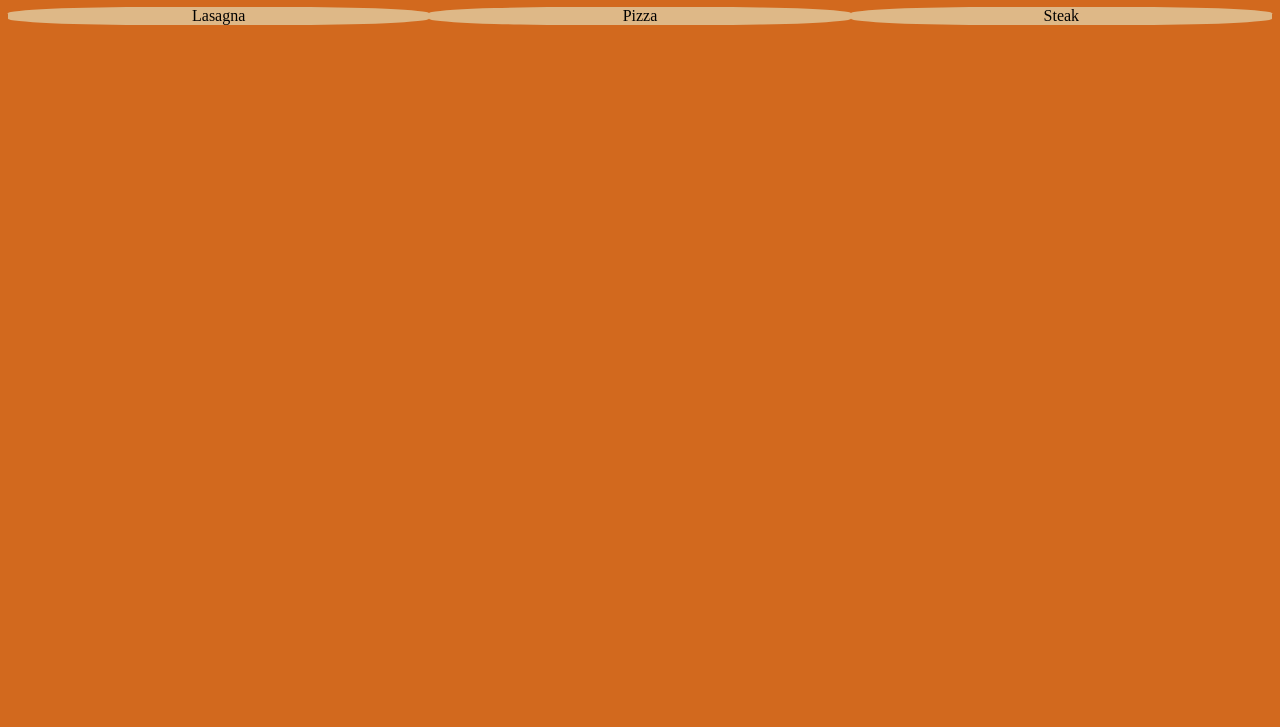
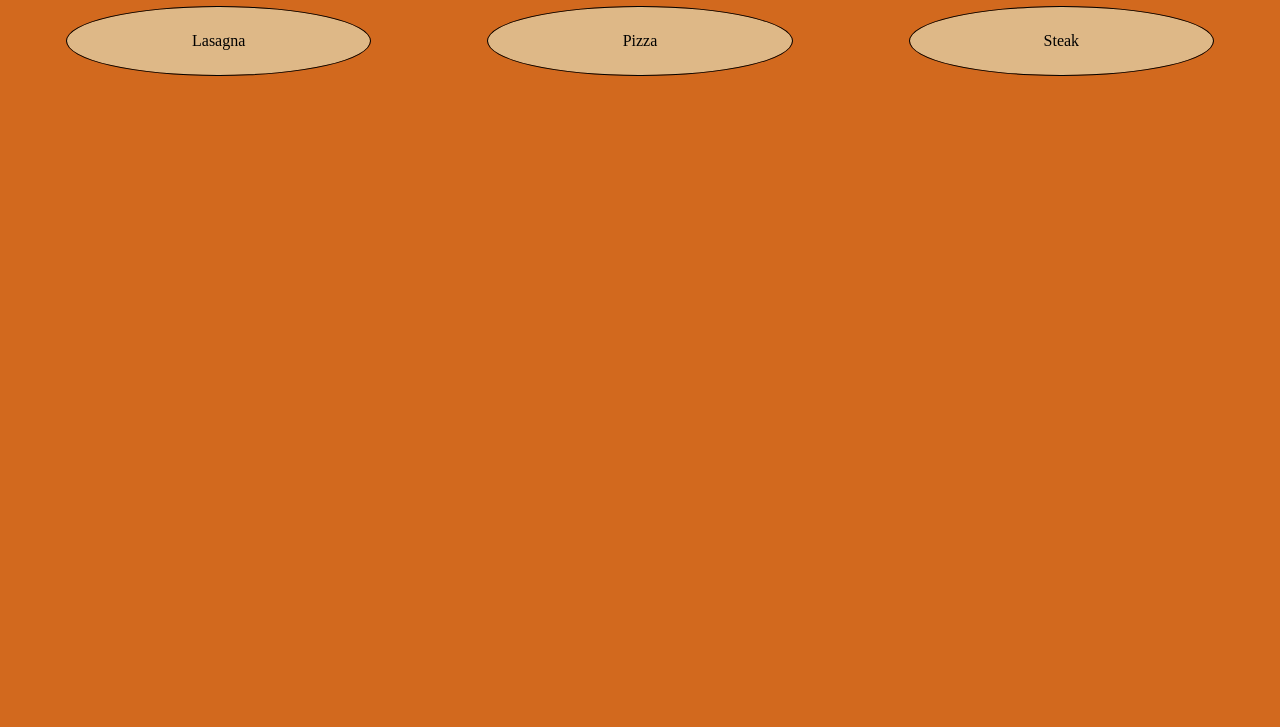
Before and after one commit to Starskii/RecipeProject, a plain HTML site: page index.html in a window 1280 px wide. Shown: the part 73-800 px from the top of the page. Drawn offline with Linux system fonts and the light colour scheme.

Commit message:
updated style

```diff
--- a/styles.css
+++ b/styles.css
@@ -11,6 +11,7 @@ img{
 
 .nav {
     display: flex;
+    justify-content: space-between;
 }
 
 a{
@@ -19,11 +20,13 @@ a{
     background-color: burlywood;
     text-decoration: none;
     color: black;
-    border-radius: 35%;
-    width: 50%;
+    border-radius: 100%;
+    width: 20%;
     align-self: center;
     margin-left: auto;
     margin-right: auto;
+    outline: 1px solid black;
+    padding: 2%;
 }
 
 a:hover{
```
